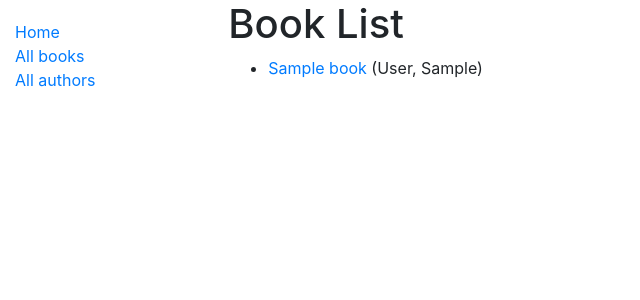
After one commit to shusiner/django_tutorial_MDN, a Django app: page /catalog/books/ in a window 1280 px wide. The commit adds this page. Shown: the top 300 px of the page, without its empty margins (0-640 px from the left). Run offline with Django 3.2, Linux system fonts and the light colour scheme; tables that the repository leaves empty hold one stand-in row (values such as "Sample post"); some libraries are stand-ins or nearby versions.

Commit message:
tutorial 6 generic views

```diff
--- a/catalog/models.py
+++ b/catalog/models.py
@@ -44,6 +44,11 @@ class Book(models.Model):
     def get_absolute_url(self):
         """Returns the url to access a detail record for this book."""
         return reverse('book-detail', args=[str(self.id)])
+
+    def get_book_instance_count(self):
+        """Returns number of book instance for this book."""
+        return self.bookinstance_set.all().count()
+
 
     def display_genre(self):
         """Create a string for the Genre. This is required to display genre in Admin."""
--- /dev/null
+++ b/catalog/seed_data.py
@@ -0,0 +1,5 @@
+from catalog.models import *
+genres=Genre.objects.all()
+for i in range(50):
+    b=Book.objects.create(title=f'book{i}',summary=f'sum{i}',isbn=f'isbn{i}')
+    b.genre.set(genres)
--- a/catalog/templates/base_generic.html
+++ b/catalog/templates/base_generic.html
@@ -16,12 +16,32 @@
       {% block sidebar %}
         <ul class="sidebar-nav">
           <li><a href="{% url 'index' %}">Home</a></li>
-          <li><a href="">All books</a></li>
-          <li><a href="">All authors</a></li>
+          <li><a href="{% url 'books' %}">All books</a></li>
+          <li><a href="{% url 'authors' %}">All authors</a></li>
         </ul>
      {% endblock %}
       </div>
-      <div class="col-sm-10 ">{% block content %}{% endblock %}</div>
+      <div class="col-sm-10 ">
+        {% block content %}{% endblock %}
+
+        {% block pagination %}
+            {% if is_paginated %}
+                <div class="pagination">
+                    <span class="page-links">
+                        {% if page_obj.has_previous %}
+                            <a href="{{ request.path }}?page={{ page_obj.previous_page_number }}">previous</a>
+                        {% endif %}
+                        <span class="page-current">
+                            Page {{ page_obj.number }} of {{ page_obj.paginator.num_pages }}.
+                        </span>
+                        {% if page_obj.has_next %}
+                            <a href="{{ request.path }}?page={{ page_obj.next_page_number }}">next</a>
+                        {% endif %}
+                    </span>
+                </div>
+            {% endif %}
+        {% endblock %}
+      </div>
     </div>
   </div>
 </body>
--- /dev/null
+++ b/catalog/templates/catalog/book_list.html
@@ -0,0 +1,16 @@
+{% extends "base_generic.html" %}
+
+{% block content %}
+  <h1>Book List</h1>
+  {% if book_list %}
+  <ul>
+    {% for book in book_list %}
+      <li>
+        <a href="{{ book.get_absolute_url }}">{{ book.title }}</a> ({{book.author}})
+      </li>
+    {% endfor %}
+  </ul>
+  {% else %}
+    <p>There are no books in the library.</p>
+  {% endif %}
+{% endblock %}
--- a/catalog/urls.py
+++ b/catalog/urls.py
@@ -3,4 +3,8 @@ from . import views
 
 urlpatterns = [
     path('', views.index, name='index'),
+    path('books/', views.BookListView.as_view(), name='books'),
+    path('book/<int:pk>', views.BookDetailView.as_view(), name='book-detail'),
+    path('authors/', views.AuthorListView.as_view(), name='authors'),
+    path('author/<int:pk>', views.AuthorDetailView.as_view(), name='author-detail'),
 ]
--- a/catalog/views.py
+++ b/catalog/views.py
@@ -25,3 +25,19 @@ def index(request):
 
     # Render the HTML template index.html with the data in the context variable
     return render(request, 'index.html', context=context)
+
+from django.views import generic
+
+class BookListView(generic.ListView):
+    model = Book
+    paginate_by = 10
+
+class BookDetailView(generic.DetailView):
+    model = Book
+
+class AuthorListView(generic.ListView):
+    model = Author
+    paginate_by = 10
+
+class AuthorDetailView(generic.DetailView):
+    model = Author
```
Also changed, not shown: catalog/templates/catalog/author_detail.html (added, +16 -0 lines), catalog/templates/catalog/author_list.html (added, +16 -0 lines), catalog/templates/catalog/book_detail.html (added, +27 -0 lines).
